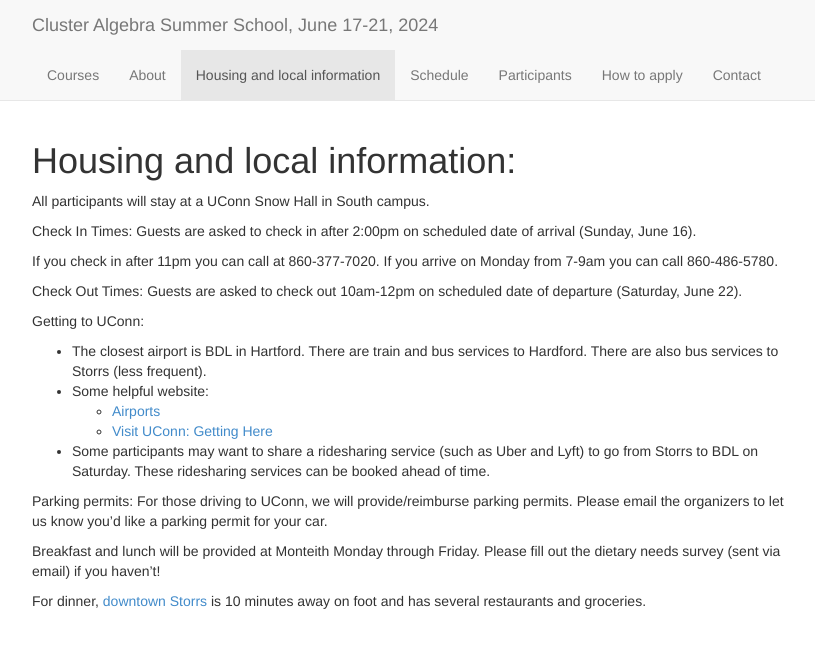
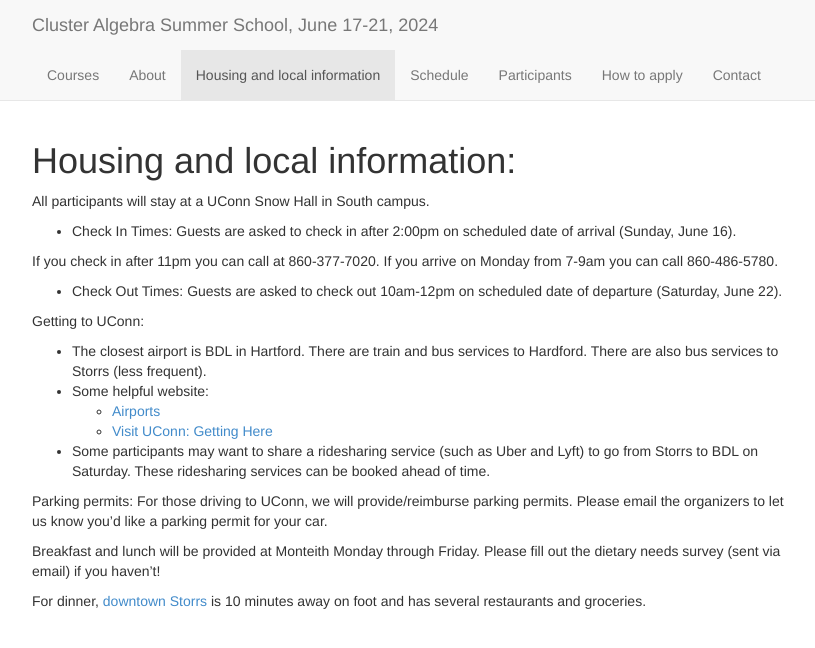
Before and after one commit to egunawan/cass24, a Jekyll site: the page built from housing.md, in a window 1280 px wide. Shown: the top 648 px of the page, without its empty margins (223-1038 px from the left). Built offline with Jekyll 4.4.1, drawn with Linux system fonts in a browser that asks for light colours; nearby versions of some CDN libraries.

```diff
--- a/housing.md
+++ b/housing.md
@@ -7,13 +7,13 @@ layout: default
 # Housing and local information:
 
 All participants will stay at a UConn Snow Hall in South campus.
-
-Check In Times: Guests are asked to check in after 2:00pm on scheduled date of arrival (Sunday, June 16).
+* Check In Times: Guests are asked to check in after 2:00pm on scheduled date of arrival (Sunday, June 16).
 
 If you check in after 11pm you can call at 860-377-7020.
 If you arrive on Monday from 7-9am you can call 860-486-5780.
 
-Check Out Times: Guests are asked to check out 10am-12pm on scheduled date of departure (Saturday, June 22).
+* Check Out Times: Guests are asked to check out 10am-12pm on scheduled date of departure (Saturday, June 22).
+
 
 Getting to UConn:
 * The closest airport is BDL in Hartford. There are train and bus services to Hardford. There are also bus services to Storrs (less frequent).
```
